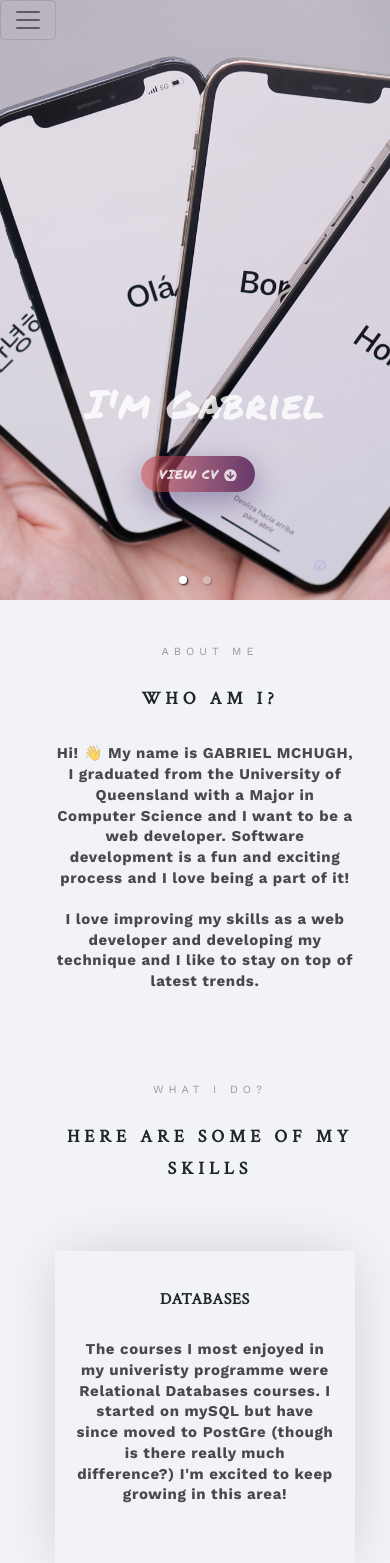
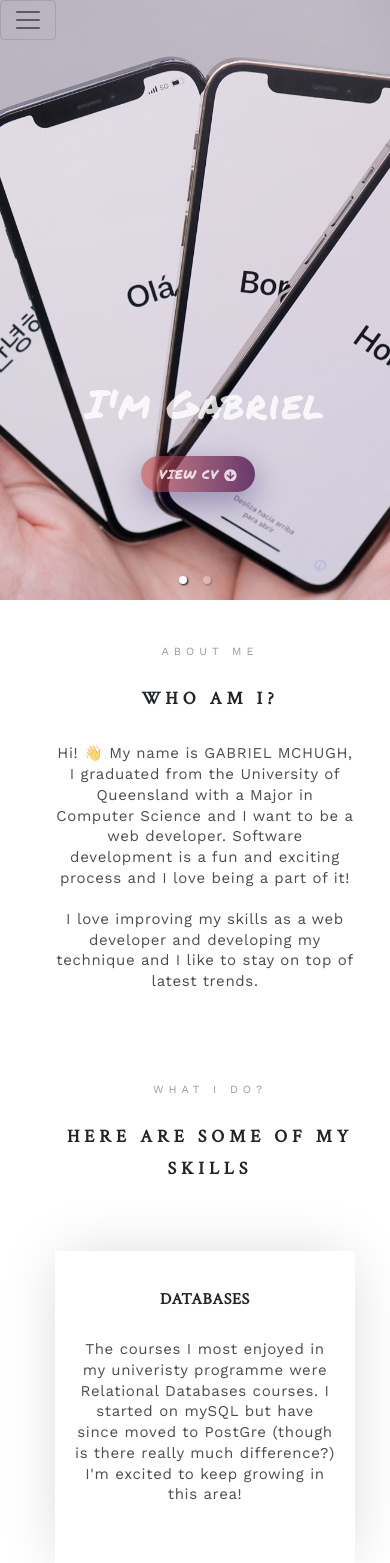
Before and after one commit to GabrielMcHugh/Web-portfolio, a React (Create React App) app: page / in a window 390 px wide. Shown: the top 1563 px of the page. Built offline with nearby package versions, Linux system fonts and the light colour scheme.

Commit message:
fixing a colour change in the sidebar

```diff
--- a/src/App.css
+++ b/src/App.css
@@ -30,19 +30,18 @@ p{
   .App{
     height:100%;
     display: flex;
-    flex-direction: column;
-    background-color:#f2f3f7;
-  }
+    flex-direction: column;  }
   h2{
     font-weight: bold;
-  }
-  p{
-    font-weight: bolder;
   }
   .main{
     margin-top: -40px;
     overflow-y: hidden;
   }
+  .side{
+  background-color:#FFFFFF;
+  width:300px;
+}
 }
 
 @media (max-width:769px){
```
